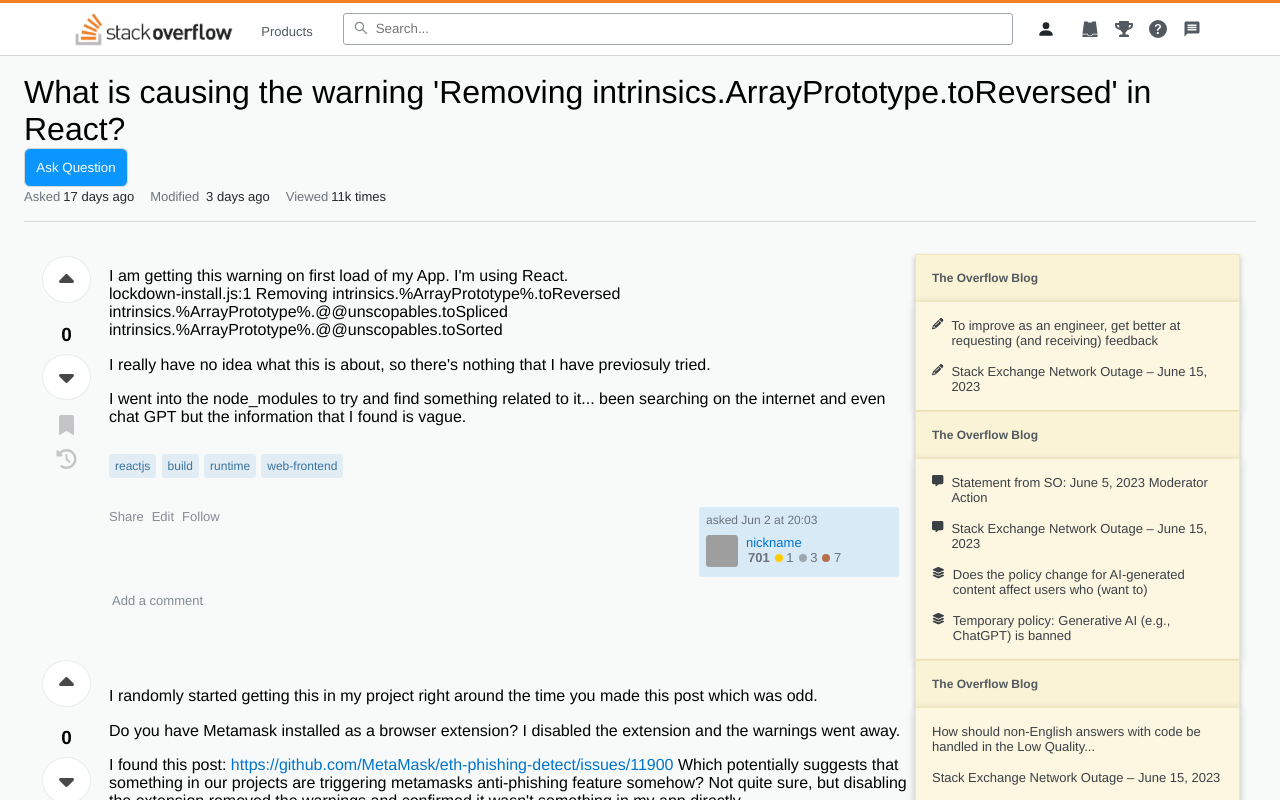
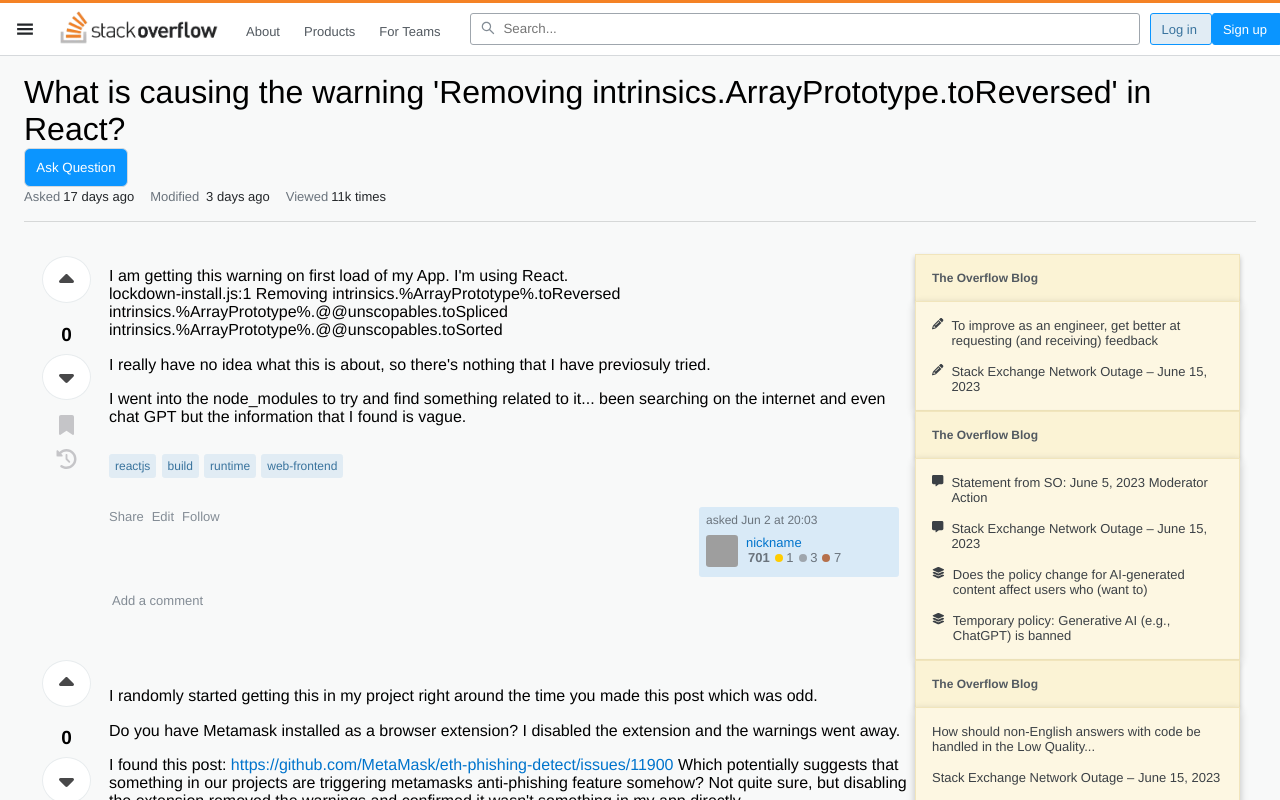
Before and after one commit to codestates-seb/seb44_pre_013, a React (Vite) app in the folder client/: page /questions/1 in a window 1280 px wide. Shown: the top 800 px of the page. Built offline with nearby package versions, Linux system fonts and the light colour scheme; grey boxes are pictures that could not be loaded.

Commit message:
#74 routing 연결
- App에서는 로그인 전에 보여지는 메뉴를 렌더링
- 로그인, 회원가입 버튼 클릭시 각 페이지 렌더링
- BeforeLoginMainPage에서 Ask Question 버튼 클릭시 게시글 작성 페이지 렌더링

```diff
--- a/client/src/App.tsx
+++ b/client/src/App.tsx
@@ -1,13 +1,13 @@
 import RouteProvider from './Routes';
 import GlobalStyles from './styles/GlobalStyles';
-import AfterLoginHeader from './components/AfterLoginHeader';
+import BeforeLoginHeader from './components/BeforeLoginHeader';
 
 function App() {
   return (
     <>
       <GlobalStyles />
       <RouteProvider>
-        <AfterLoginHeader />
+        <BeforeLoginHeader />
       </RouteProvider>
     </>
   );
--- a/client/src/components/BeforeLoginHeader.tsx
+++ b/client/src/components/BeforeLoginHeader.tsx
@@ -1,4 +1,4 @@
-// import React from 'react';
+import { Link } from 'react-router-dom';
 import styled from 'styled-components';
 import { GiHamburgerMenu } from 'react-icons/gi';
 import { AiOutlineSearch } from 'react-icons/ai';
@@ -195,20 +195,32 @@
       <HeaderContainer>
         <HeaderMenuIcon />
         <HeaderLogo>
-          <img src="../../public/HeaderLogo-removebg-preview.png" width="166px"></img>
+          <Link to="/">
+            <img src="../../public/HeaderLogo-removebg-preview.png" width="166px"></img>
+          </Link>
         </HeaderLogo>
         <HeaderNav>
-          <HeaderNavItem>About</HeaderNavItem>
-          <HeaderNavItem>Products</HeaderNavItem>
-          <HeaderNavItem>For Teams</HeaderNavItem>
+          <Link to="/">
+            <HeaderNavItem>About</HeaderNavItem>{' '}
+          </Link>
+          <Link to="/">
+            <HeaderNavItem>Products</HeaderNavItem>{' '}
+          </Link>
+          <Link to="/">
+            <HeaderNavItem>For Teams</HeaderNavItem>{' '}
+          </Link>
         </HeaderNav>
         <HeaderSearchComponent>
           <HeaderSearchIcon />
           <HeaderSearchbar aria-label="Search" placeholder="Search..." />
         </HeaderSearchComponent>
         <HeaderRightContents>
-          <HeaderLogin>Log in</HeaderLogin>
-          <HeaderSignUp>Sign up</HeaderSignUp>
+          <Link to="/auth/login">
+            <HeaderLogin>Log in</HeaderLogin>
+          </Link>
+          <Link to="/members/signup">
+            <HeaderSignUp>Sign up</HeaderSignUp>
+          </Link>
         </HeaderRightContents>
       </HeaderContainer>
     </HeaderPositioner>
--- a/client/src/pages/BeforeLoginMainPage.tsx
+++ b/client/src/pages/BeforeLoginMainPage.tsx
@@ -1,6 +1,6 @@
 import { useEffect, useState } from 'react';
+import { Link } from 'react-router-dom';
 
-import BeforeLoginHeader from '../components/BeforeLoginHeader';
 import { Button } from '../components/ui/buttons/Button';
 import { FontAwesomeIcon } from '@fortawesome/react-fontawesome';
 import Pagination from 'react-js-pagination';
@@ -310,12 +310,14 @@
 
   return (
     <PageContainer>
-      <BeforeLoginHeader />
+      {/* <BeforeLoginHeader /> */}
       <MainPageContainer>
         <MainTopTitle>
           <h1>All Questions</h1>
           <MainRightContainer>
-            <Button>Ask Question</Button>
+            <Link to="/questions">
+              <Button>Ask Question</Button>
+            </Link>
           </MainRightContainer>
         </MainTopTitle>
 
```
